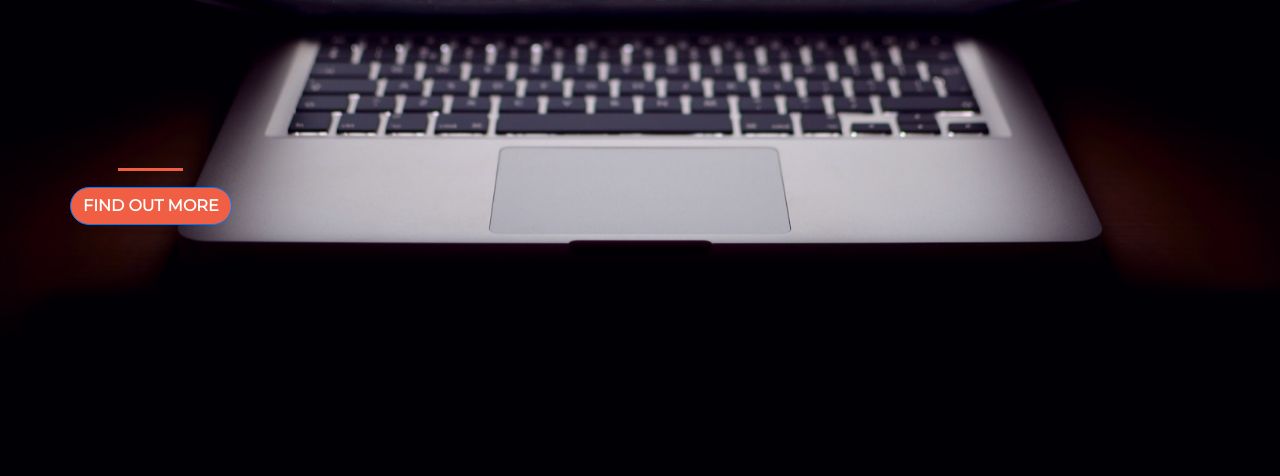
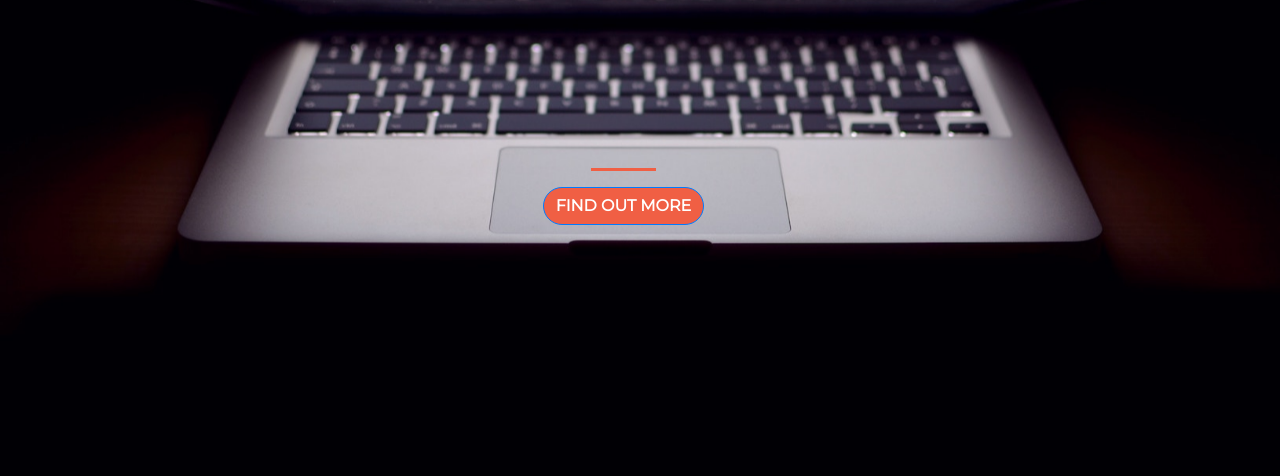
Before and after one commit to mabelEain/mabeleain.github.io, a plain HTML site: page index.html in a window 1280 px wide. Shown: the part 324-800 px from the top of the page. Drawn offline with nearby package versions, Linux system fonts and the light colour scheme.

Commit message:
Update index.html

```diff
--- a/index.html
+++ b/index.html
@@ -16,19 +16,19 @@
   </head>
   <body>
     <div class="container d-flex align-items-center h-100">
-      <div class="row">
+      <div class="row justify-content-center">
         <header class="text-center col-12">
           <h1><strong>The biggest startup event of the year<strong></h1>
         </header>
         <div class="buffer col-12"></div>
-        <section class="align-items-center">
+
+        <section class="col-12 text-center">
           <hr>
           <a href="https://mailchi.mp/3991a7b00374/pythonstudents">
           <button class="btn btn-primary btn-xl">Find out more</button>
           </a>
         </section>
       </div>
-
     </div>
   </body>
 </html>
```
